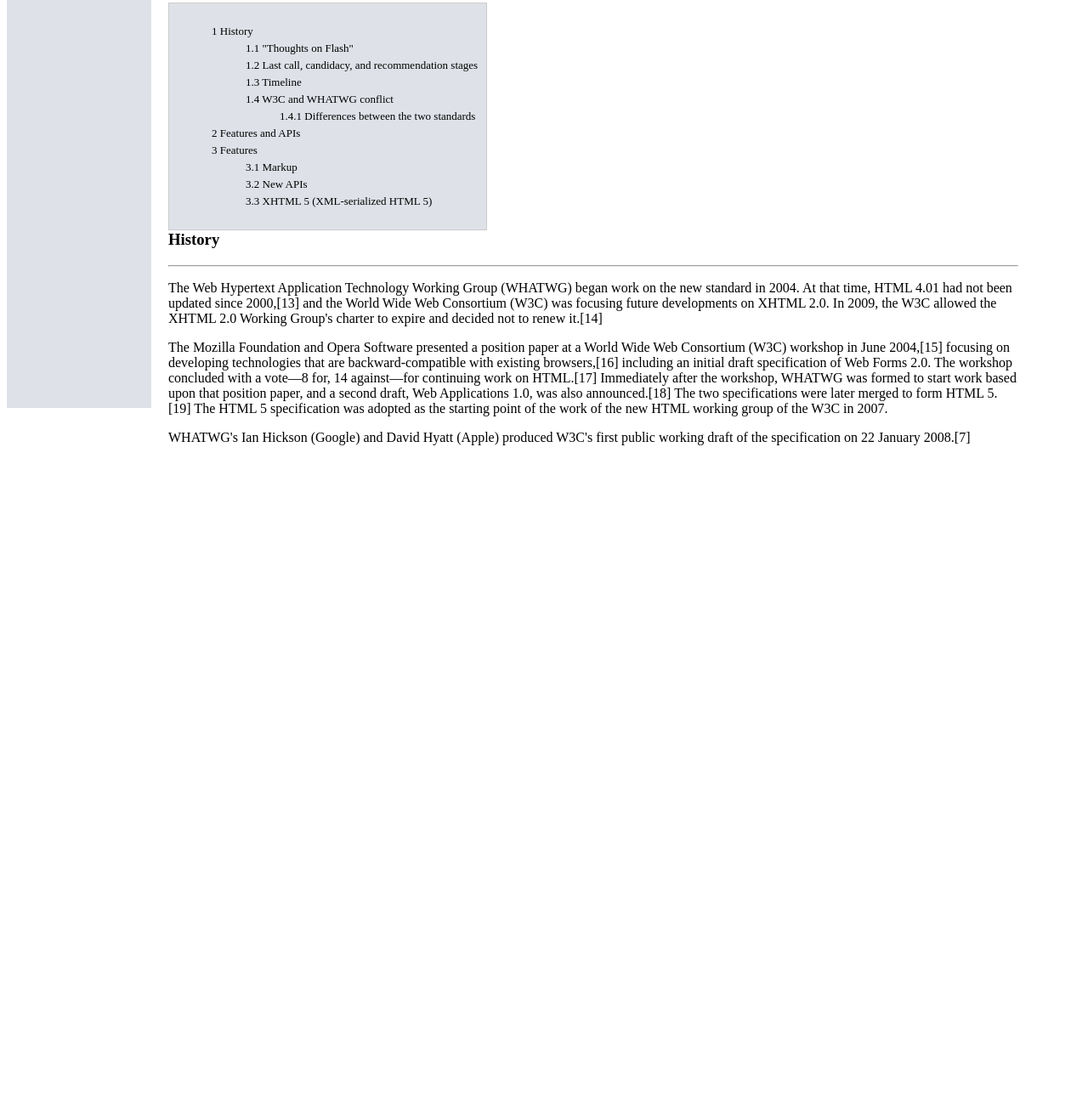
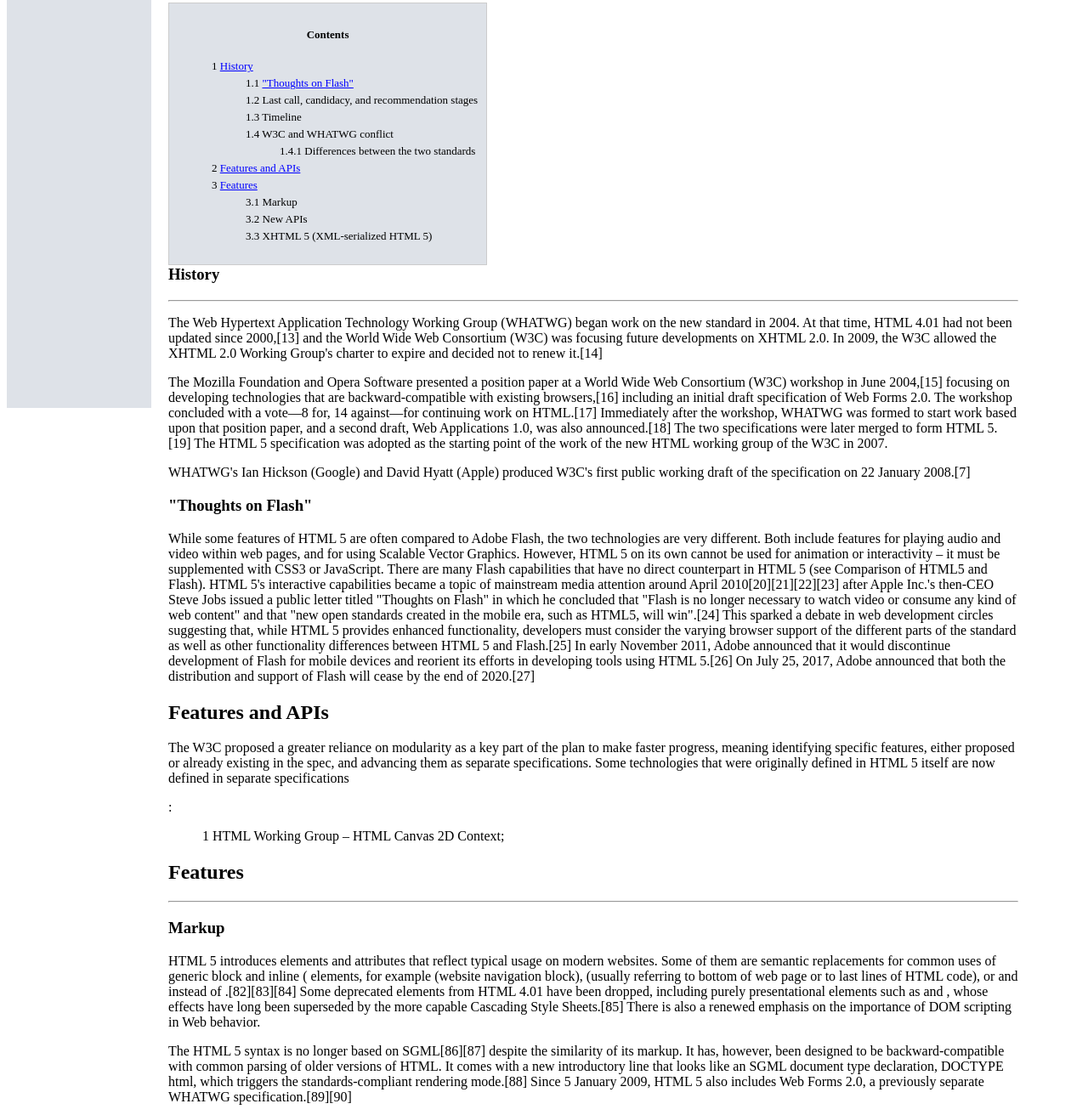
Before and after one commit to web-exercises/web-exercises.github.io, a plain HTML site: page index.html in a window 1280 px wide. Shown: the part 1048-2360 px from the top of the page at 85% size. Before the commit the page ends 1588 px from the top, so only its background shows below. Drawn offline with Linux system fonts and the light colour scheme.

Commit message:
second practice

```diff
--- a/index.html
+++ b/index.html
@@ -302,10 +302,11 @@
     </main>
 
     <aside id="contents-list">
+      <h4 style="text-align: center;">Contents</h4>
       <ol>
-        <li>History
+        <li><a href="#history">History</a>
           <ol>
-            <li>"Thoughts on Flash"</li>
+            <li><a href="#thoughts-on-flash">"Thoughts on Flash"</a></li>
             <li> Last call, candidacy, and recommendation stages</li>
             <li>Timeline</li>
             <li> W3C and WHATWG conflict</li>
@@ -315,8 +316,8 @@
           </ol>
         </li>
 
-        <li> Features and APIs</li>
-        <li> Features
+        <li><a href="#features-and"> Features and APIs</a></li>
+        <li><a href="#features"> Features</a>
           <ol>
             <li>Markup</li>
             <li>New APIs</li>
@@ -327,7 +328,7 @@
     </aside>
 
     <article style="clear: both;">
-      <h3>History</h3>
+      <h3 id="history">History</h3>
       <hr>
 
       <p>The Web Hypertext Application Technology Working Group (WHATWG) began work on the new standard in 2004. At that time, HTML 4.01 had not been updated since 2000,[13] and the World Wide Web Consortium (W3C) was focusing future developments on XHTML 2.0. In 2009, the W3C allowed the XHTML 2.0 Working Group's charter to expire and decided not to renew it.[14]</p>
@@ -336,6 +337,30 @@
 
       <p>WHATWG's Ian Hickson (Google) and David Hyatt (Apple) produced W3C's first public working draft of the specification on 22 January 2008.[7] </p>
 
+
+      <h3 id="thoughts-on-flash">"Thoughts on Flash"</h3>
+
+      <p>While some features of HTML 5 are often compared to Adobe Flash, the two technologies are very different. Both include features for playing audio and video within web pages, and for using Scalable Vector Graphics. However, HTML 5 on its own cannot be used for animation or interactivity – it must be supplemented with CSS3 or JavaScript. There are many Flash capabilities that have no direct counterpart in HTML 5 (see Comparison of HTML5 and Flash). HTML 5's interactive capabilities became a topic of mainstream media attention around April 2010[20][21][22][23] after Apple Inc.'s then-CEO Steve Jobs issued a public letter titled "Thoughts on Flash" in which he concluded that "Flash is no longer necessary to watch video or consume any kind of web content" and that "new open standards created in the mobile era, such as HTML5, will win".[24] This sparked a debate in web development circles suggesting that, while HTML 5 provides enhanced functionality, developers must consider the varying browser support of the different parts of the standard as well as other functionality differences between HTML 5 and Flash.[25] In early November 2011, Adobe announced that it would discontinue development of Flash for mobile devices and reorient its efforts in developing tools using HTML 5.[26] On July 25, 2017, Adobe announced that both the distribution and support of Flash will cease by the end of 2020.[27]
+
+
+      <h2 id="features-and">Features and APIs</h2>
+
+
+      <p>The W3C proposed a greater reliance on modularity as a key part of the plan to make faster progress, meaning identifying specific features, either proposed or already existing in the spec, and advancing them as separate specifications. Some technologies that were originally defined in HTML 5 itself are now defined in separate specifications</p>:
+
+      <ul>
+          <li>HTML Working Group – HTML Canvas 2D Context;</li>
+      </ul>
+
+      <h2 id="features">Features</h2>
+      <hr>
+
+      <h3>Markup</h3>
+
+      <p>HTML 5 introduces elements and attributes that reflect typical usage on modern websites. Some of them are semantic replacements for common uses of generic block  and inline ( elements, for example (website navigation block),  (usually referring to bottom of web page or to last lines of HTML code), or  and  instead of .[82][83][84] Some deprecated elements from HTML 4.01 have been dropped, including purely presentational elements such as  and , whose effects have long been superseded by the more capable Cascading Style Sheets.[85] There is also a renewed emphasis on the importance of DOM scripting in Web behavior.</p>
+
+      <p>The HTML 5 syntax is no longer based on SGML[86][87] despite the similarity of its markup. It has, however, been designed to be backward-compatible with common parsing of older versions of HTML. It comes with a new introductory line that looks like an SGML document type declaration, DOCTYPE html, which triggers the standards-compliant rendering mode.[88] Since 5 January 2009, HTML 5 also includes Web Forms 2.0, a previously separate WHATWG specification.[89][90] </p>
+
     </article>
 
   </div>
```
